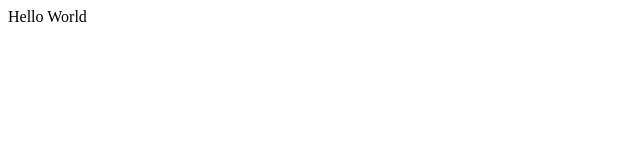
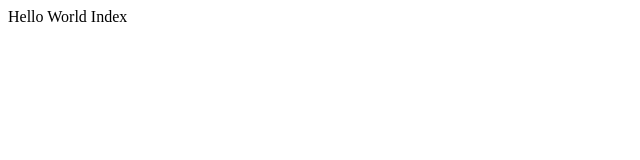
Before and after one commit to omar-hue/job_circular, a plain HTML site: page index.html in a window 1280 px wide. Shown: the full height of the page, 0-640 px from the left. Drawn offline with Linux system fonts and the light colour scheme.

Commit message:
update index.html

```diff
--- a/index.html
+++ b/index.html
@@ -4,5 +4,6 @@
     </head>
     <body>
         Hello World
+        Index
     </body>
 </html>
```
